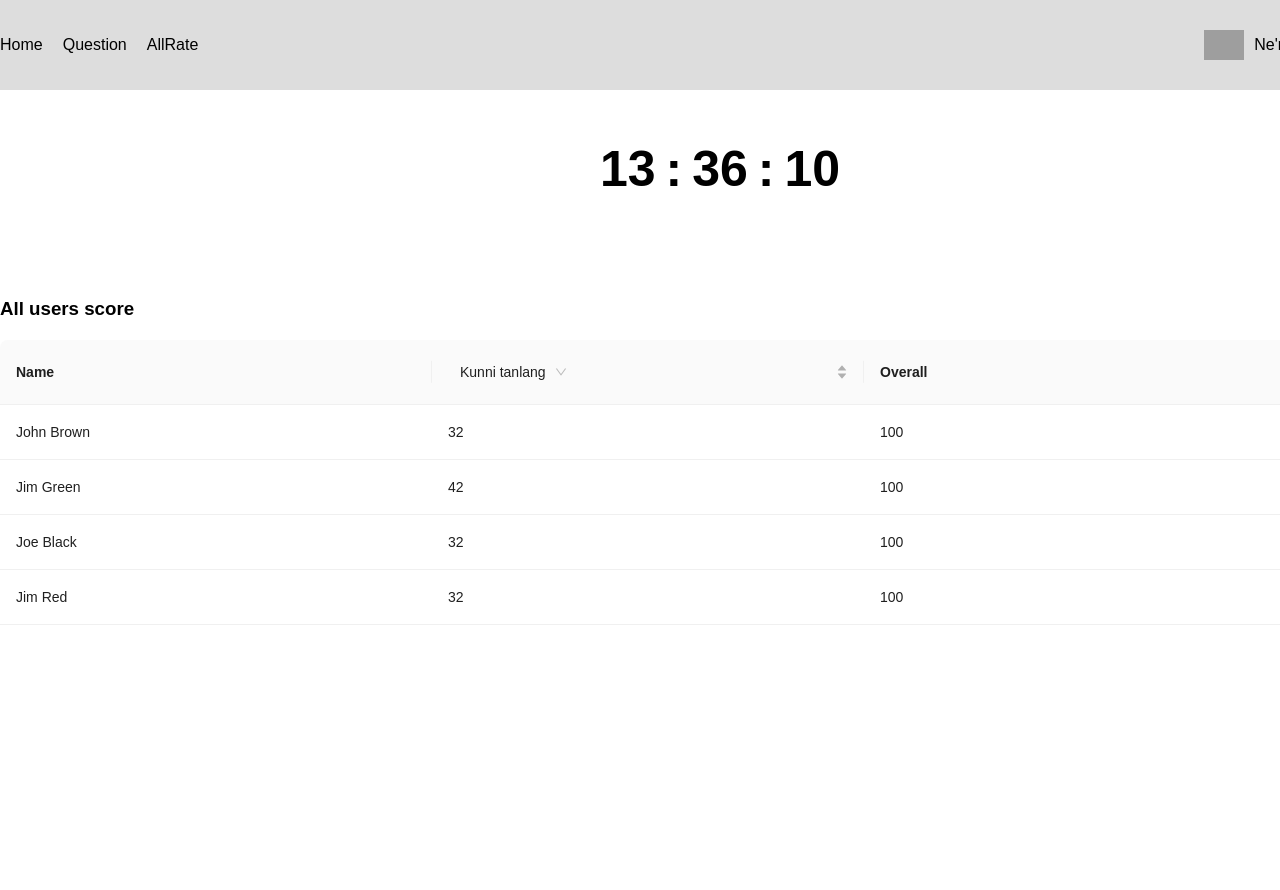
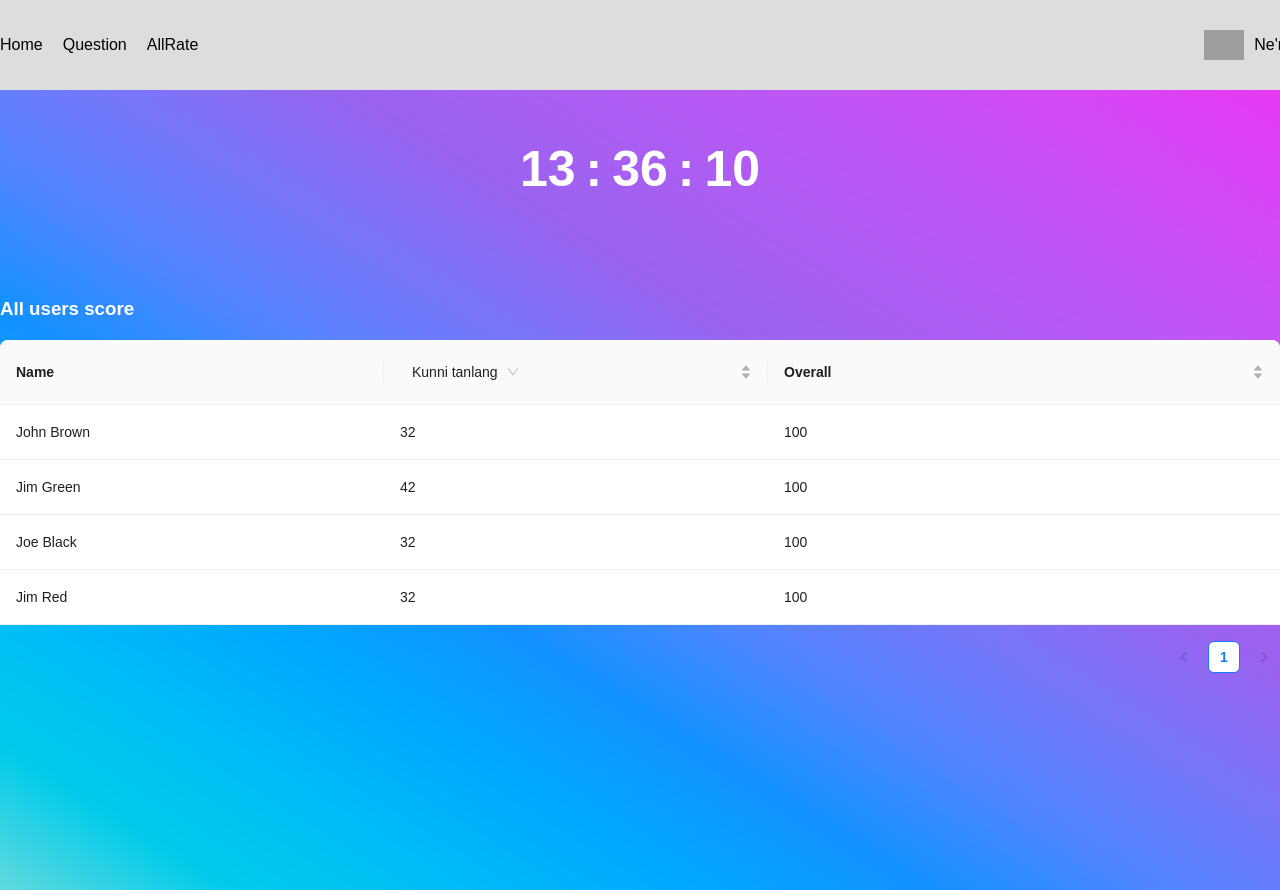
Before and after one commit to Uraimoff/challange, a React (Vite) app: page /all in a window 1280 px wide. Shown: the top 890 px of the page. Before the commit the page ends 800 px from the top, so only its background shows below. Built offline with nearby package versions, Linux system fonts and the light colour scheme; sample sign-in values are in the browser's storage; grey boxes are pictures that could not be loaded.

Commit message:
all page gradient

```diff
--- a/src/pages/AllRate/index.jsx
+++ b/src/pages/AllRate/index.jsx
@@ -6,12 +6,18 @@ import './style.scss'
 const AllRate = () => {
   return (
     <>
+    <div className='allRw'>
     <div className='wrapper GlobaWrapper'>
-      <h2><Timer color={"black"}/></h2>
+      <div className='timewr'>
+      {/* <div>Challangegacha</div> */}
+      <h2><Timer color={"white"}/></h2>
+      {/* <div>vaqt qoldi</div> */}
+      </div>
       <div className='table'>
       <h3>All users score</h3>
     <Tables/>
       </div>
+    </div>
     </div>
     </>
   )
--- a/src/pages/AllRate/style.scss
+++ b/src/pages/AllRate/style.scss
@@ -1,6 +1,24 @@
-.wrapper{
-    width: 100%;
+.allRw{
+    height: 100vh;
+    background-image: linear-gradient(
+        to right top,
+        #61d9de,
+        #00cbea,
+        #00bbf7,
+        #00a8ff,
+        #1391ff,
+        #5185ff,
+        #7876fa,
+        #9a63ef,
+        #ad5df3,
+        #c055f5,
+        #d349f6,
+        #e739f5
+    );
+    .wrapper{
+        width: 100%;
     max-width: 1440px;
+
     h2{
         justify-content: center;
         display: flex;
@@ -11,6 +29,20 @@
         margin: 100px 0;
         h3{
             padding-bottom: 20px;
+            color: white ;
+        }
+    }
+    .timewr{
+        display: flex;
+        flex-direction: column;
+        align-items: center;
+        justify-content: center;
+        div{
+            // display: none;
+            color: white;
+            font-size: large;
+            font-weight: 300;
         }
     }
 }
+}
```
